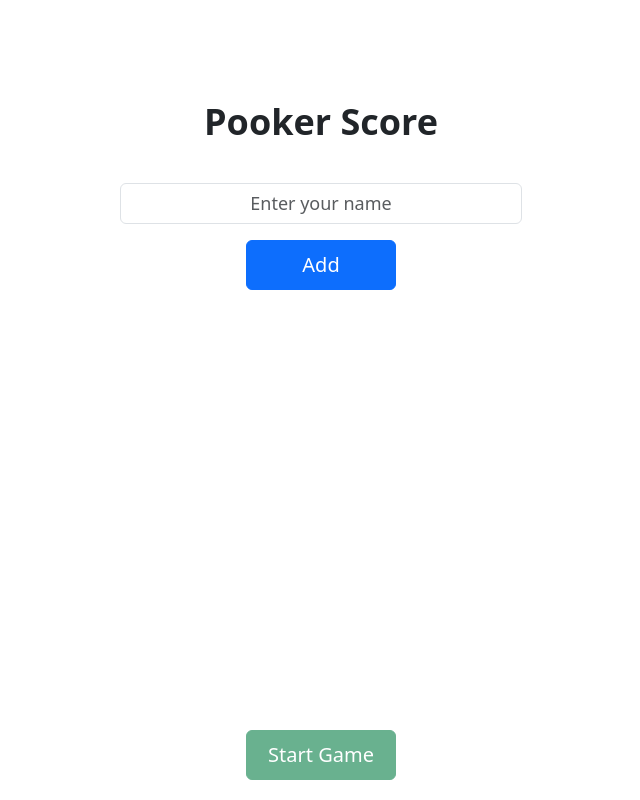
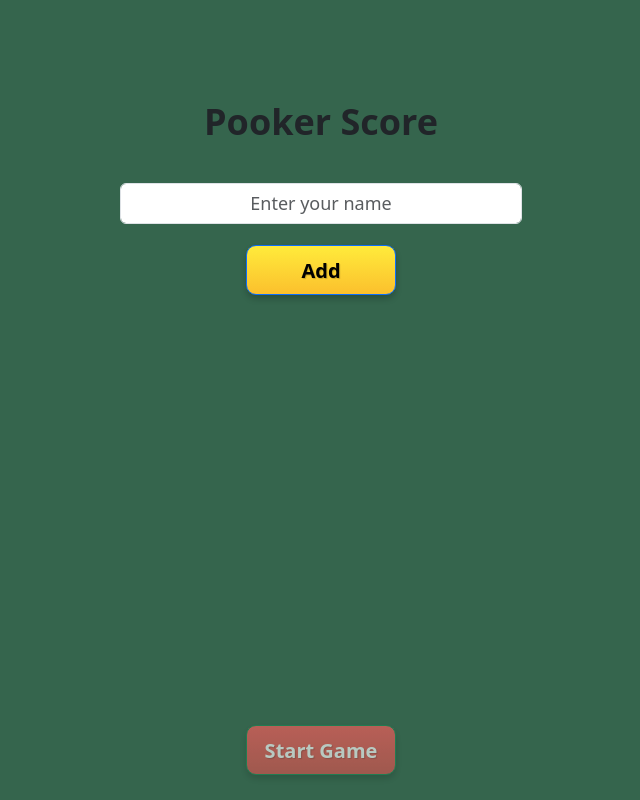
Before and after one commit to ben-fletcher/pooker-score, a React (Vite) app: page / in a window 1280 px wide. Shown: the whole page, without its empty margins (319-959 px from the left). Built offline with nearby package versions, Linux system fonts and the light colour scheme.

Commit message:
Splash animation

```diff
--- a/src/Pages/Splash.tsx
+++ b/src/Pages/Splash.tsx
@@ -36,6 +36,7 @@ export default function Splash() {
     };
 
     return (
+        <div style={{ backgroundColor: ' #35654d' }}>
             <Container
                 className="d-flex flex-column justify-content-start align-items-center position-relative"
                 style={{ height: '100vh', maxWidth: '450px', paddingTop: '100px' }}
@@ -52,7 +53,7 @@ export default function Splash() {
                                 style={{ textAlign: 'center', fontSize: '18px' }}
                             />
                         </Form.Group>
-                    <Button onClick={addName} variant="primary" className="mb-3" style={{ width: '150px', height: '50px', fontSize: '20px' }}>
+                        <Button onClick={addName} variant="primary" className="calc-button foul-button mb-3" style={{ width: '150px', height: '50px', fontSize: '20px' }}>
                             Add
                         </Button>
                         <ListGroup className="w-100" style={{ maxHeight: '425px', overflowY: 'auto', marginBottom: '80px' }}>
@@ -68,12 +69,14 @@ export default function Splash() {
                 <Button
                     onClick={startGame}
                     variant="success"
-                className="position-fixed"
+                    className="calc-button red-button position-fixed"
                     style={{ width: '150px', height: '50px', fontSize: '20px', bottom: '20px' }}
                     disabled={names.length === 0}
                 >
                     Start Game
                 </Button>
             </Container>
+        </div>
+
     );
 }
```
Lines whose indentation alone changed are shown as unchanged.
